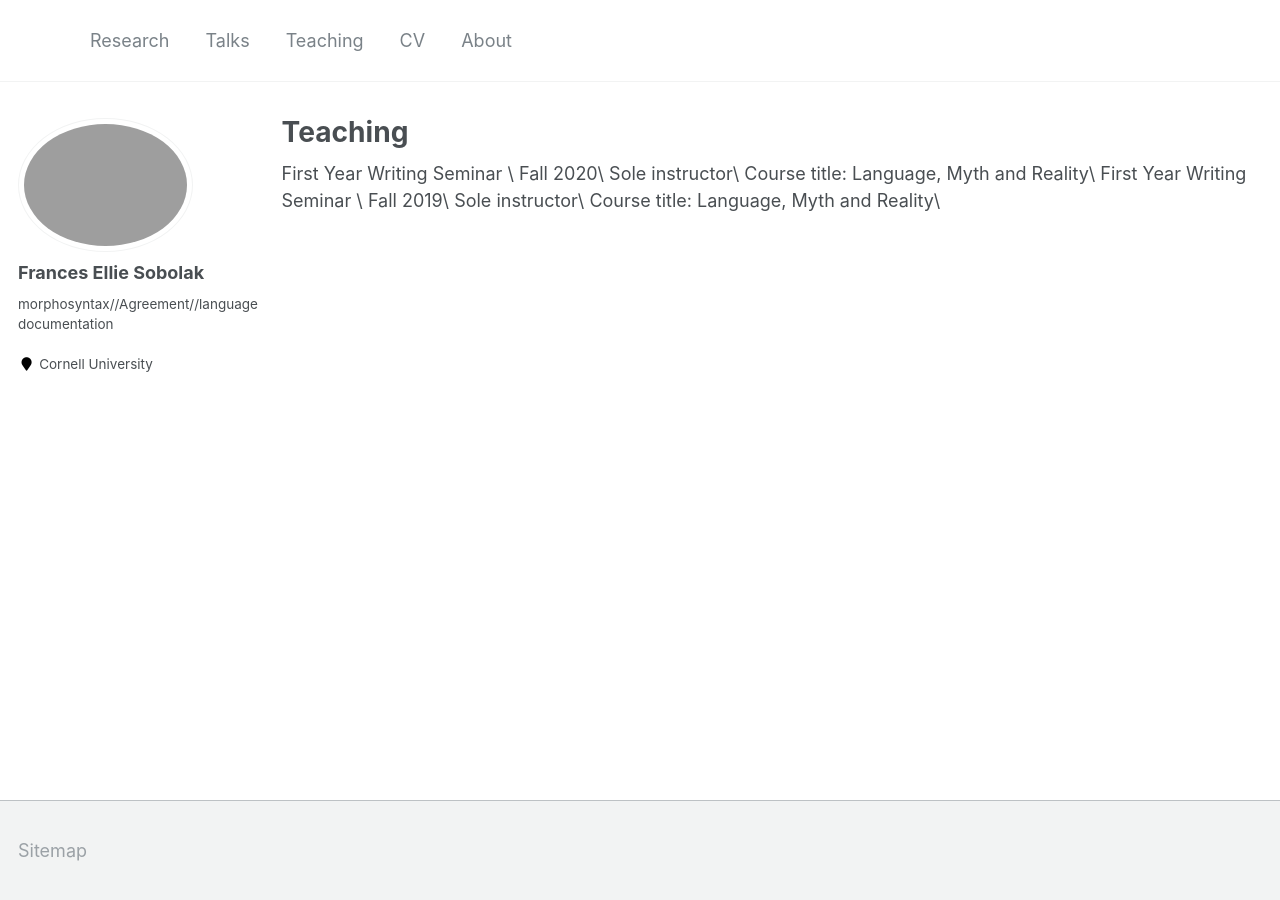
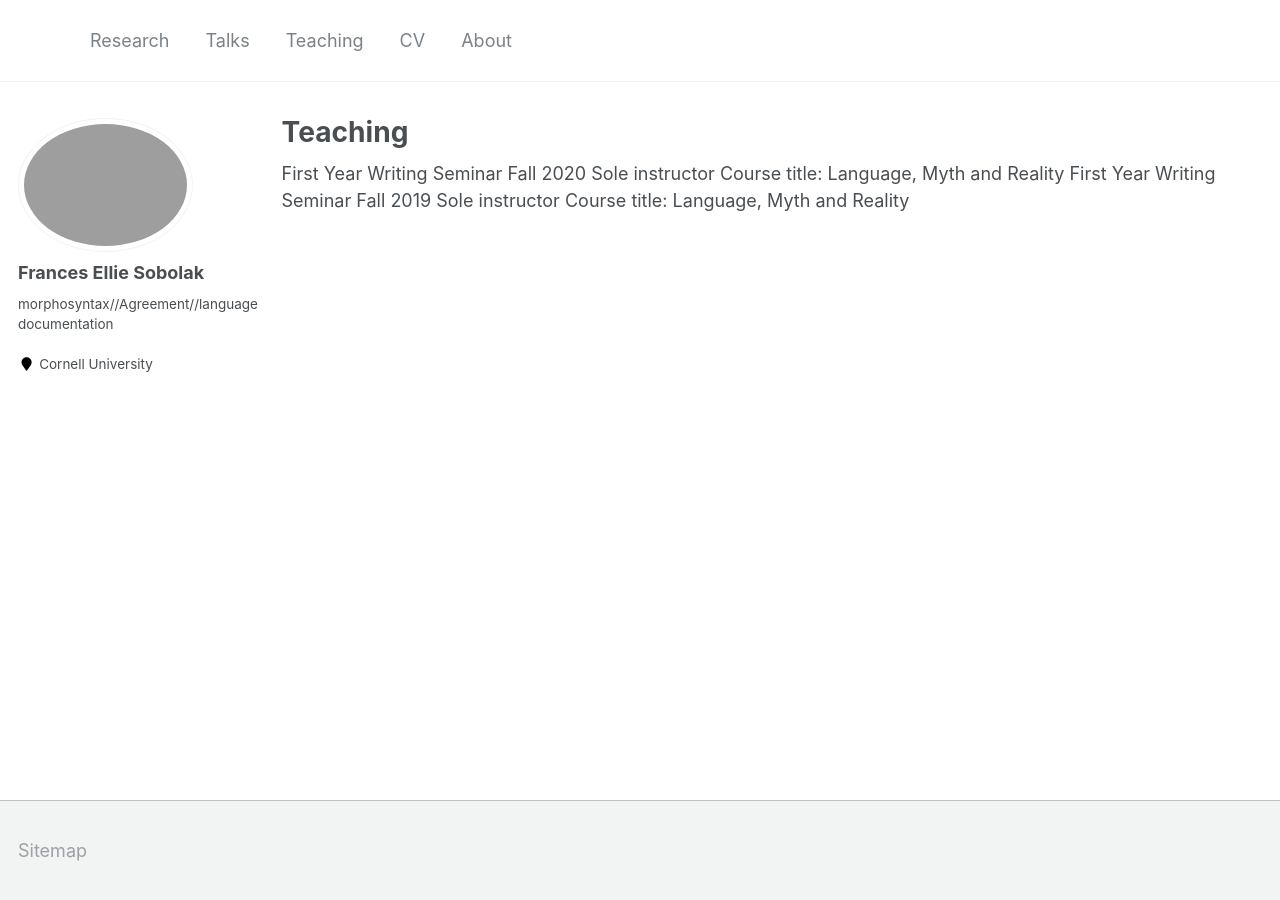
Before and after one commit to fesobolak/fesobolak.github.io, a Jekyll site: the page built from _pages/teaching.html, in a window 1280 px wide. Built offline with Jekyll 4.4.1, drawn with Linux system fonts in a browser that asks for light colours.

```diff
--- a/_pages/teaching.html
+++ b/_pages/teaching.html
@@ -5,12 +5,12 @@ permalink: /teaching/
 author_profile: true
 ---
 
-First Year Writing Seminar \\
-Fall 2020\\
-Sole instructor\\
-Course title: Language, Myth and Reality\\
+First Year Writing Seminar
+Fall 2020
+Sole instructor
+Course title: Language, Myth and Reality
 
-First Year Writing Seminar \\
-Fall 2019\\
-Sole instructor\\
-Course title: Language, Myth and Reality\\
+First Year Writing Seminar
+Fall 2019
+Sole instructor
+Course title: Language, Myth and Reality
```
